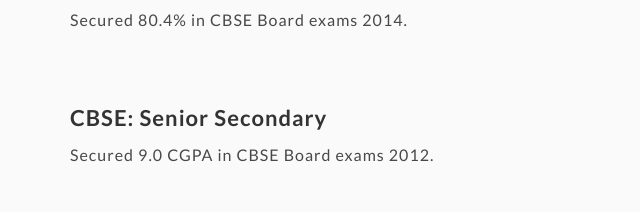
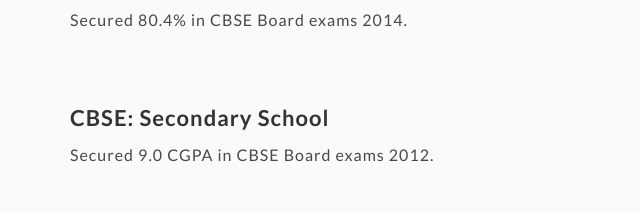
Before and after one commit to mehul11jain/mehul11jain.github.io, a plain HTML site: page index.html in a window 1280 px wide. Shown: the part 3740-3952 px from the top of the page, 0-640 px from the left. Drawn offline with Linux system fonts and the light colour scheme.

Commit message:
Index.html changed

```diff
--- a/index.html
+++ b/index.html
@@ -321,7 +321,7 @@
                 <p>Secured AIR-10023 in JEE advanced 2015. </p><br><br>
                 <h4>CBSE: Higher Secondary</h4>
                 <p>Secured 80.4% in CBSE Board exams 2014.</p><br><br>
-                <h4>CBSE: Senior Secondary</h4>
+                <h4>CBSE: Secondary School</h4>
                 <p>Secured 9.0 CGPA in CBSE Board exams 2012.</p><br><br>
             </div>
         </div> <!-- End Container -->
```
